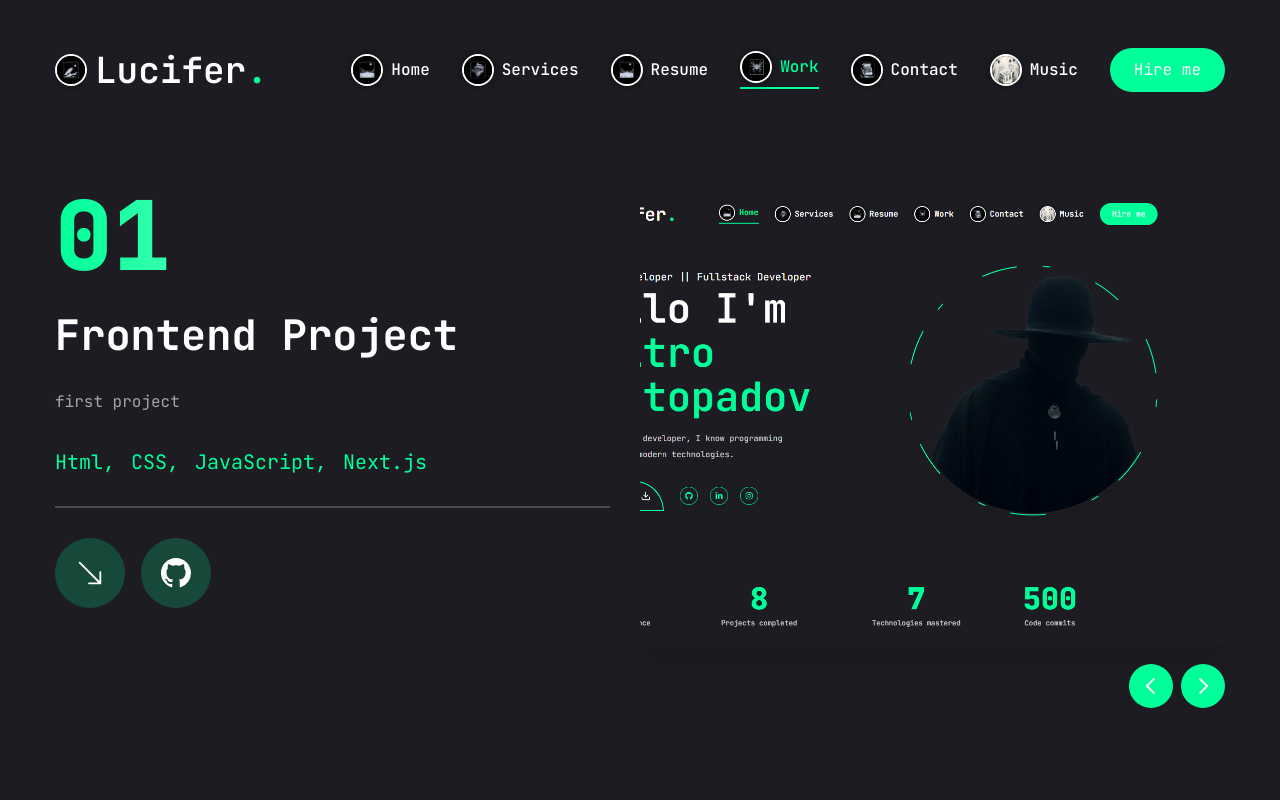
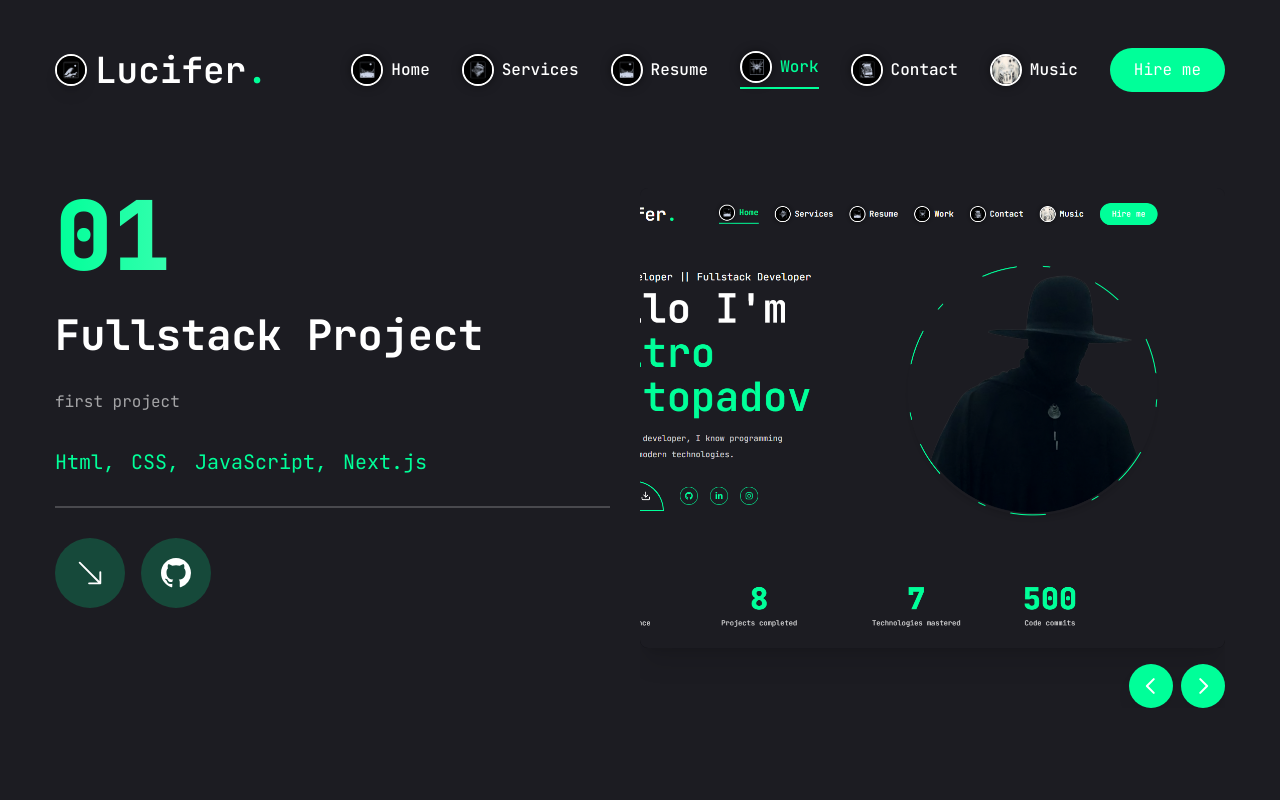
Before and after one commit to Lucifer123Morning/lucifer_server, a Next.js app: page /work in a window 1280 px wide. Built offline with nearby package versions, Linux system fonts and the light colour scheme.

Commit message:
Initial commit

```diff
--- a/app/music/page.jsx
+++ b/app/music/page.jsx
@@ -17,7 +17,7 @@ const Music = () => {
             {/* Spotify iframe */}
             <div className="relative">
                 <iframe
-                    src="https://open.spotify.com/embed/playlist/0lQPvOGDJRB6ZWK2joqV71?si=c9c3fcf8e10848f7"
+                    src="https://open.spotify.com/playlist/2P5RMFEbF7Mxu1PVIIKf8y?si=75ac26ba979e470e"
                     width="100%"
                     height="600"
                     frameBorder="0"
--- a/app/work/page.jsx
+++ b/app/work/page.jsx
@@ -16,7 +16,7 @@ import WorkSliderBtns from "../../components/WorkSliderBtns";
 const projectData = [
     {
         num: '01',
-        category: 'frontend',
+        category: 'fullstack',
         title: 'project 1',
         description: 'first project',
         stack: [{ name: 'Html' }, { name: 'CSS' }, { name: 'JavaScript' }, { name: 'Next.js' }],
@@ -36,7 +36,7 @@ const projectData = [
     },
     {
         num: '03',
-        category: 'frontend',
+        category: 'gamedev',
         title: 'project 3',
         description: 'third project',
         stack: [{ name: 'Python' }],
```
